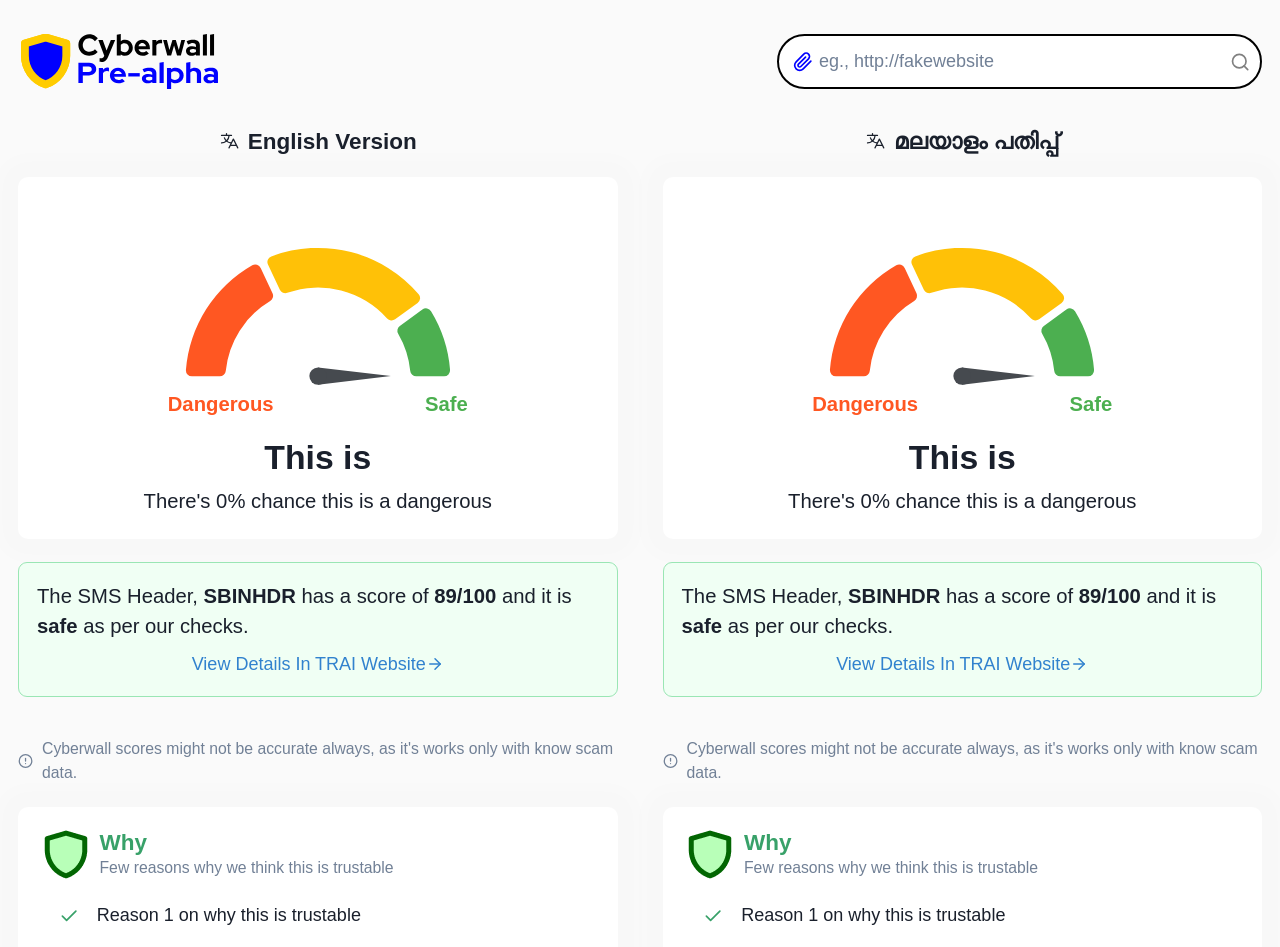
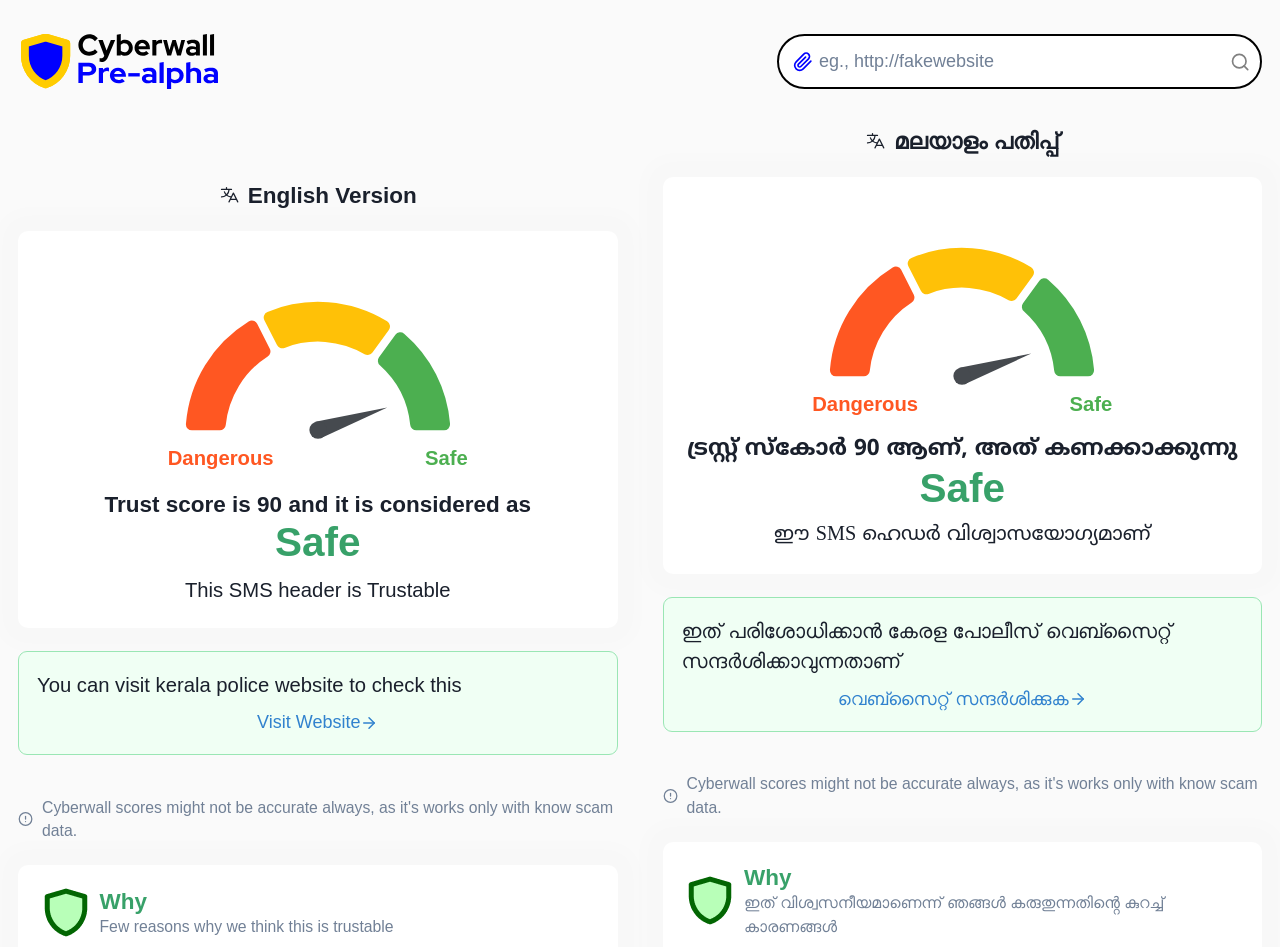
Before and after one commit to basheeromy/cyberwall-pre-alpha, a React (Vite) app: page /search in a window 1280 px wide. Shown: the top 947 px of the page. Built offline with nearby package versions, Linux system fonts and the light colour scheme; a web font is replaced by a local one.

Commit message:
edite search page to integrte api

```diff
--- a/index.html
+++ b/index.html
@@ -10,6 +10,8 @@
   <link
     href="https://fonts.googleapis.com/css2?family=Anek+Malayalam:wght@100..800&family=Red+Hat+Display:ital,wght@0,300..900;1,300..900&display=swap"
     rel="stylesheet">
+
+    <link href="https://fonts.googleapis.com/css2?family=Noto+Sans+Malayalam:wght@100..900&family=Roboto:wght@100;300&display=swap" rel="stylesheet">
   <title>Cyberwall Pre-Alpha</title>
 </head>
 
--- a/package.json
+++ b/package.json
@@ -13,6 +13,7 @@
     "@emotion/react": "^11.13.0",
     "@emotion/styled": "^11.13.0",
     "axios": "^1.7.2",
+    "firebase": "^11.3.1",
     "framer-motion": "^11.3.22",
     "lucide-react": "^0.475.0",
     "react": "^18.2.0",
--- a/src/components/HomePage/searchBar.tsx
+++ b/src/components/HomePage/searchBar.tsx
@@ -115,7 +115,7 @@ const SearchBar = forwardRef(
       }
     }, [])
 
-    const handleSubmit = (e: FormEvent<HTMLFormElement>) => {
+    const handleSubmit = async (e: FormEvent<HTMLFormElement>) => {
       e.preventDefault()
 
       if (inputRef.current) {
--- a/src/components/SearchPage/ActionsList.tsx
+++ b/src/components/SearchPage/ActionsList.tsx
@@ -7,9 +7,11 @@ import greenShield from '../../assets/logo-green.png'
 
 export const ActionsList = ({
     isLoading,
+    lang,
     prevent,
 }: {
     isLoading: boolean
+    lang:string;
     prevent: any
 }) => (
     <Box
@@ -26,7 +28,14 @@ export const ActionsList = ({
                     Why
                 </Heading>
                 <Text fontSize="sm" color="gray.500">
-                    Few reasons why we think this is trustable
+                    {lang === 'മലയാളം പതിപ്പ് ' &&
+                        <>ഇത് വിശ്വസനീയമാണെന്ന് ഞങ്ങൾ കരുതുന്നതിൻ്റെ കുറച്ച് കാരണങ്ങൾ</>
+
+                    } {lang === 'English Version' &&
+                        <>Few reasons why we think this is trustable</>
+                    }
+
+
                 </Text>
             </VStack>
         </HStack>
@@ -43,8 +52,24 @@ export const ActionsList = ({
                         </ListItem>
                     )
                 })}
-            {!isLoading &&
-                prevent?.map((item) => {
+            {!isLoading && lang === 'English Version' &&
+                prevent?.en?.report?.map((item) => {
+                    return (
+                        <ListItem key={item}>
+                            <HStack>
+                                <ListIcon as={FiCheck} color="green.500" />
+
+                                {isLoading ? (
+                                    <Shimmer height={30} width={250} />
+                                ) : (
+                                    <Text fontSize={18}>{item}</Text>
+                                )}
+                            </HStack>
+                        </ListItem>
+                    )
+                })}
+                {!isLoading && lang === 'മലയാളം പതിപ്പ് ' &&
+                prevent?.ml?.report?.map((item) => {
                     return (
                         <ListItem key={item}>
                             <HStack>
--- a/src/components/SearchPage/dangerMeter.tsx
+++ b/src/components/SearchPage/dangerMeter.tsx
@@ -6,13 +6,13 @@ import { Shimmer } from 'react-shimmer'
 export const DangerMeter = ({
     isLoading,
     data,
-    type,
+    lang,
 }: {
     isLoading: boolean
     data?: any
-    type: string
+    lang: string
 }) => {
-    console.log('data ', data?.response?.score);
+    console.log('data ', data);
     return (
         <Flex
             width={'100%'}
@@ -42,11 +42,11 @@ export const DangerMeter = ({
                         nrOfLevels={3}
                         colors={['#FF5722', '#FFC107', '#4CAF50']}
                         arcWidth={0.3}
-                        percent={Math.round((data?.score ?? 100) / 100)}
+                        percent={Math.min((data?.final_score ?? 100) / 100)}
                         textColor="#000000"
                         marginInPercent={0.02}
                         hideText={true}
-                        arcsLength={[0.36, 0.44, 0.2]}
+                        arcsLength={[0.35, 0.35, 0.3]}
                     />
                     <Box
                         display="flex"
@@ -67,8 +67,10 @@ export const DangerMeter = ({
             {isLoading ? (
                 <Shimmer height={60} width={300} />
             ) : (
-                <Heading size="lg" mt={4}>
-                    This {type} is
+                <Heading size="md" mt={4}>
+                    {lang === 'English Version' && <>Trust score is {data?.final_score} and it is considered as</>}
+                    {lang === 'മലയാളം പതിപ്പ് ' && <Text fontFamily="Noto Sans Malayalam">ട്രസ്റ്റ് സ്കോർ  {data?.final_score}  ആണ്, അത്  കണക്കാക്കുന്നു</Text>}
+
                 </Heading>
             )}
             {isLoading ? (
@@ -76,18 +78,18 @@ export const DangerMeter = ({
             ) : (
                 <Heading
                     size="xl"
-                    color={getResultString(data?.score)?.color}
+                    color={getResultString(data?.final_score)?.color}
                     alignItems={'center'}
                 >
-                    {getResultString(data?.score)?.message}
+                    {getResultString(data?.final_score)?.message}
                 </Heading>
             )}
             {isLoading ? (
                 <Shimmer height={40} width={200} />
             ) : (
                 <Text mt={2} textAlign={'center'}>
-                    There's {Math.round((type == 'Url' || type == 'SMS') ? data.response.score : data?.score ?? 0)}% chance this is a
-                    dangerous {type}
+                    {lang === 'മലയാളം പതിപ്പ് ' &&  <Text fontFamily="Noto Sans Malayalam">{data.score_content.ml}</Text>}
+                    {lang === 'English Version' && data.score_content.en}
                 </Text>
             )}
         </Flex>
@@ -97,9 +99,13 @@ export const DangerMeter = ({
 function getResultString(score: number): { message: string; color: string } {
     if (score == undefined || score == null)
         return { message: '', color: 'black' }
-    if (score < 20) return { message: 'Safe', color: 'green.500' }
-    else if (score < 64)
-        return { message: 'Not recommended', color: 'yellow.500' }
+    if (score >= 70) return { message: 'Safe', color: 'green.500' }
 
+    else if (score < 70 && score >= 35){
+        return {
+            message: 'Not Safe',
+            color: '#FFC107'
+        }
+    }
     return { message: 'Dangerous', color: 'red.500' }
 }
--- a/src/pages/Search.tsx
+++ b/src/pages/Search.tsx
@@ -22,11 +22,12 @@ import greenShield from '../assets/logo-green.png'
 import { AlertCircle, ArrowRight, LucideAArrowDown } from 'lucide-react'
 import { ArrowDown } from 'lucide-react'
 import { PiTranslate } from 'react-icons/pi'
+import { isString } from 'lodash'
 
-const dummy = {
+const response = {
     reference: 'user_id/request_id',
     api_request_id: 83,
-    final_score: 80,
+    final_score: 90,
     score_content: {
         en: 'This SMS header is  Trustable ',
         ml: 'ഈ SMS ഹെഡർ വിശ്വാസയോഗ്യമാണ്',
@@ -68,6 +69,14 @@ export function Search(): JSX.Element {
     const [isTyping, setIsTyping] = useState(false) //change back to true
     const [detailedResponse, setDetailedResponse] = useState<any>(null)
     const [searchQueryType, setType] = useState<string>()
+
+    useEffect(() => {
+        if (query) {
+            console.log('query', query)
+        } else if (attachment) {
+            console.log('attachment', attachment)
+        }
+    }, [query])
 
     return (
         <Box
@@ -124,8 +133,9 @@ export function Search(): JSX.Element {
                             {/* Reusing the existing DangerMeter component */}
                             <DangerMeter
                                 isLoading={isTyping}
-                                data={detailedResponse}
-                                type={searchQueryType}
+                                // data={detailedResponse}
+                                data={response}
+                                lang={v}
                             />
 
                             {/* Info box similar to the one in the image */}
@@ -138,19 +148,8 @@ export function Search(): JSX.Element {
                                 bg="green.50"
                             >
                                 <Text color="gray.800">
-                                    The SMS Header,{' '}
-                                    <Text as="span" fontWeight="bold">
-                                        SBINHDR
-                                    </Text>{' '}
-                                    has a score of{' '}
-                                    <Text as="span" fontWeight="bold">
-                                        89/100
-                                    </Text>{' '}
-                                    and it is{' '}
-                                    <Text as="span" fontWeight="bold">
-                                        safe
-                                    </Text>{' '}
-                                    as per our checks.
+                                    {v === 'English Version' && response.action.en.content}
+                                    {v === 'മലയാളം പതിപ്പ് ' && response.action.ml.content}
                                 </Text>
 
                                 <Flex
@@ -161,7 +160,10 @@ export function Search(): JSX.Element {
                                     align="center"
                                     justifyContent={'center'}
                                 >
-                                    <Link>View Details In TRAI Website</Link>
+                                    <Link>
+                                        {v === 'English Version' && response.action.en.action}
+                                        {v === 'മലയാളം പതിപ്പ് ' && response.action.ml.action}
+                                    </Link>
                                     <ArrowRight size={18} />
                                 </Flex>
                             </Box>
@@ -186,11 +188,8 @@ export function Search(): JSX.Element {
                             {/* Reusing the existing ReasonsList component */}
                             <ActionsList
                                 isLoading={isTyping}
-                                prevent={[
-                                    'Reason 1 on why this is trustable',
-                                    'Reason 2 on why this is trustable',
-                                    'Reason 3 on why this is trustable',
-                                ]}
+                                lang={v}
+                                prevent={response.reports}
                             />
                         </VStack>
                     ))}
```
Also changed, not shown: 1 other file (tests, documents, lock files or other folders).
